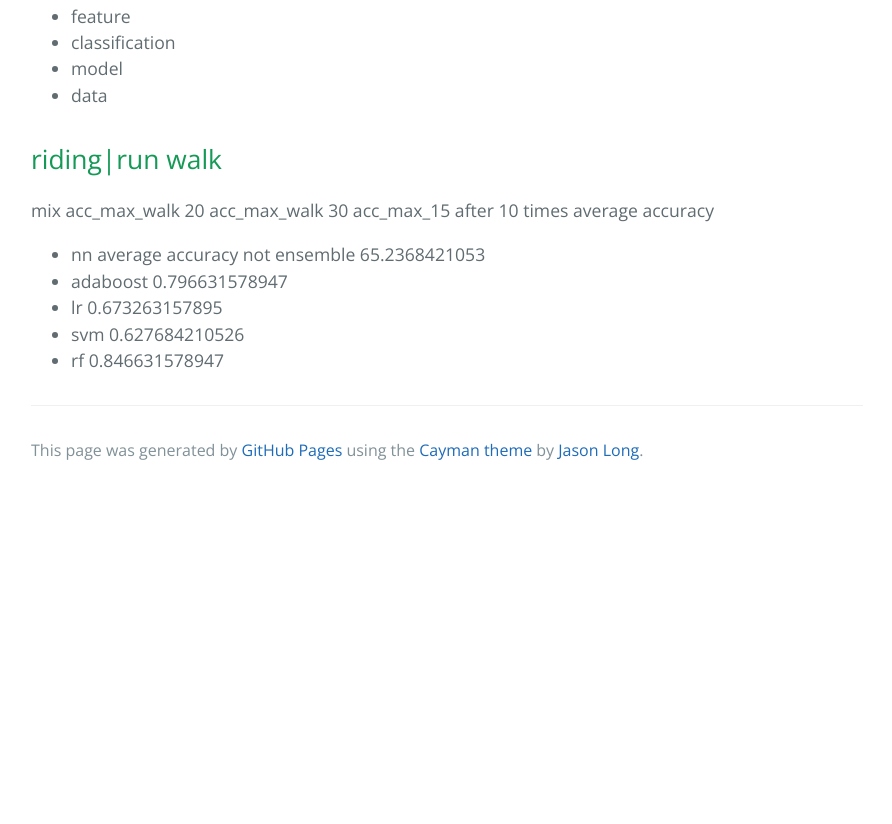
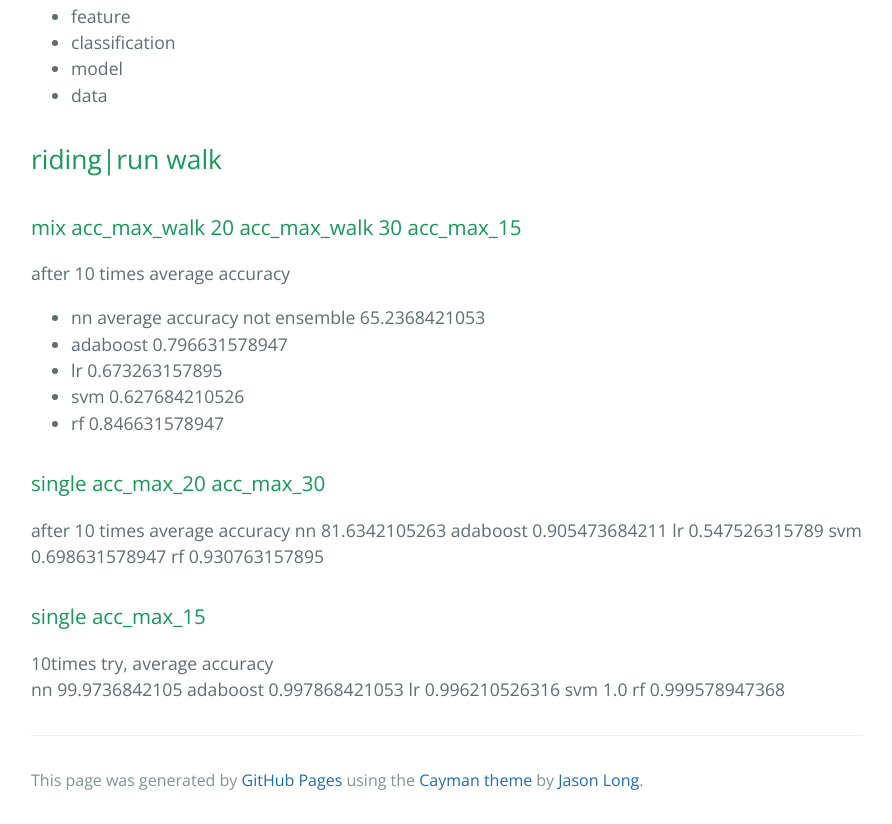
Before and after one commit to 2877992943/2877992943.github.io, a plain HTML site: page index.html in a window 1280 px wide. Shown: the part 390-1214 px from the top of the page, without its empty margins (193-1085 px from the left). Before the commit the page ends 884 px from the top, so only its background shows below. Drawn offline with nearby package versions, Linux system fonts and the light colour scheme.

Commit message:
Replace master branch with page content via GitHub

```diff
--- a/index.html
+++ b/index.html
@@ -28,8 +28,10 @@
 <h2>
 <a id="ridingrun-walk" class="anchor" href="#ridingrun-walk" aria-hidden="true"><span class="octicon octicon-link"></span></a>riding|run walk</h2>
 
-<p>mix acc_max_walk 20 acc_max_walk 30  acc_max_15
-after 10 times average accuracy</p>
+<h3>
+<a id="mix-acc_max_walk-20-acc_max_walk-30--acc_max_15" class="anchor" href="#mix-acc_max_walk-20-acc_max_walk-30--acc_max_15" aria-hidden="true"><span class="octicon octicon-link"></span></a>mix acc_max_walk 20 acc_max_walk 30  acc_max_15</h3>
+
+<p>after 10 times average accuracy</p>
 
 <ul>
 <li> nn average accuracy not ensemble 65.2368421053</li>
@@ -38,6 +40,26 @@ after 10 times average accuracy</p>
 <li> svm 0.627684210526</li>
 <li> rf 0.846631578947</li>
 </ul>
+
+<h3>
+<a id="single-acc_max_20-acc_max_30" class="anchor" href="#single-acc_max_20-acc_max_30" aria-hidden="true"><span class="octicon octicon-link"></span></a>single acc_max_20 acc_max_30</h3>
+
+<p>after 10 times average accuracy
+nn 81.6342105263
+adaboost 0.905473684211
+lr 0.547526315789
+svm 0.698631578947
+rf 0.930763157895</p>
+
+<h3>
+<a id="single-acc_max_15" class="anchor" href="#single-acc_max_15" aria-hidden="true"><span class="octicon octicon-link"></span></a>single acc_max_15</h3>
+
+<p>10times try, average accuracy<br>
+nn 99.9736842105
+adaboost 0.997868421053
+lr 0.996210526316
+svm 1.0
+rf 0.999578947368</p>
 
       <footer class="site-footer">
 
--- a/params.json
+++ b/params.json
@@ -1 +1 @@
-{"name":"2877992943.GitHub.io","tagline":"work-related","body":"motion\r\n* feature\r\n* classification\r\n* model\r\n* data\r\n\r\n\r\n\r\n \r\n\r\n\r\n \r\n## riding|run walk\r\nmix acc_max_walk 20 acc_max_walk 30  acc_max_15\r\nafter 10 times average accuracy\r\n*  nn average accuracy not ensemble 65.2368421053\r\n*  adaboost 0.796631578947\r\n*  lr 0.673263157895\r\n*  svm 0.627684210526\r\n*  rf 0.846631578947\r\n\r\n\r\n\r\n\r\n","google":"","note":"Don't delete this file! It's used internally to help with page regeneration."}
+{"name":"2877992943.GitHub.io","tagline":"work-related","body":"motion\r\n* feature\r\n* classification\r\n* model\r\n* data\r\n\r\n\r\n\r\n \r\n\r\n\r\n \r\n## riding|run walk\r\n###mix acc_max_walk 20 acc_max_walk 30  acc_max_15\r\nafter 10 times average accuracy\r\n*  nn average accuracy not ensemble 65.2368421053\r\n*  adaboost 0.796631578947\r\n*  lr 0.673263157895\r\n*  svm 0.627684210526\r\n*  rf 0.846631578947\r\n\r\n###single acc_max_20 acc_max_30   \r\nafter 10 times average accuracy\r\nnn 81.6342105263\r\nadaboost 0.905473684211\r\nlr 0.547526315789\r\nsvm 0.698631578947\r\nrf 0.930763157895\r\n\r\n###single acc_max_15  \r\n10times try, average accuracy  \r\nnn 99.9736842105\r\nadaboost 0.997868421053\r\nlr 0.996210526316\r\nsvm 1.0\r\nrf 0.999578947368\r\n\r\n\r\n\r\n\r\n\r\n\r\n\r\n\r\n","google":"","note":"Don't delete this file! It's used internally to help with page regeneration."}
```
